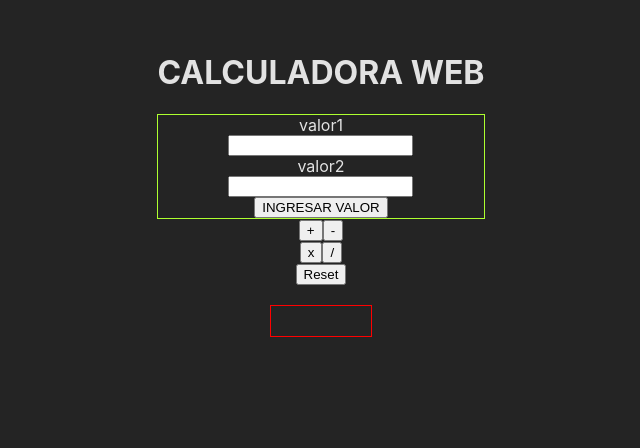
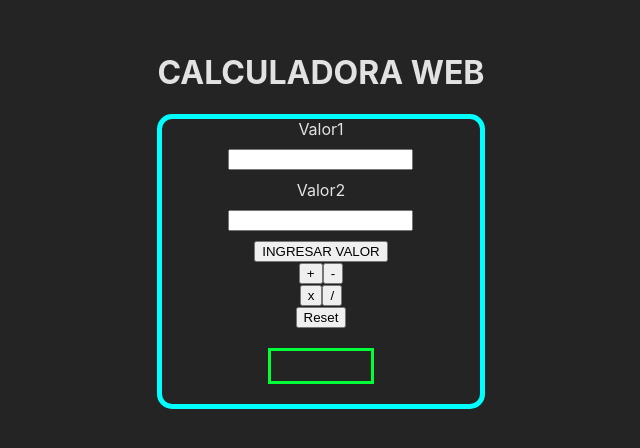
Before and after one commit to ELRODRY/calculadora-web-app, a React (Vite) app: page / in a window 1280 px wide. Shown: the top 448 px of the page, without its empty margins (319-959 px from the left). Built offline with nearby package versions, Linux system fonts and the light colour scheme.

Commit message:
cambios en estetica cambio en labael y refactorizacion de los inputs

```diff
--- a/src/App.css
+++ b/src/App.css
@@ -6,7 +6,6 @@
 }
 
 .calculadora {
-  border: 1px solid greenyellow;
   display: flex;
   align-items: center;
   flex-direction: column;
@@ -19,11 +18,16 @@
 
 .resultado {
   display: flex;
-  border: 1px solid red;
+  border: 3px solid rgb(0, 255, 55);
   height: 30px;
   width: 100px;
   justify-content: center;
   align-items: center;
+}
+
+.bordeExterior {
+  border: 5px solid #00ffff;
+  border-radius: 15px;
 }
 
 form {
@@ -31,3 +35,11 @@ form {
   align-items: center;
   flex-direction: column;
 }
+
+.inputValor1 {
+  margin: 10px;
+}
+
+.inputValor2 {
+  margin: 10px;
+}
--- a/src/App.jsx
+++ b/src/App.jsx
@@ -60,16 +60,25 @@ export default function App() {
     <>
       <h1>CALCULADORA WEB</h1>
 
+      <div className="bordeExterior">
+        <form className="calculadora" id="inputsForm" onSubmit={(e) => handleSubmit(e)}>
 
-      <form className="calculadora" id="inputsForm" onSubmit={(e) => handleSubmit(e)}>
-        <label htmlFor="valor1">valor1</label>
-        <input name="valor1" defaultValue={localStorage.getItem("valor1")} />
-        <label htmlFor="valor2">valor2</label>
+          <label htmlFor="valor1">Valor1</label>
           <input
+            className="inputValor1"
+            name="valor1"
+            id="valor1"
+            defaultValue={localStorage.getItem("valor1")}
+          />
+
+          <label htmlFor="valor2">Valor2</label>
+          <input
+            className="inputValor2"
             name="valor2"
-          type="valor2"
+            id="valor2"
             defaultValue={localStorage.getItem("valor2")}
           />
+
           <button type="submit">INGRESAR VALOR</button>
         </form>
         <div className="add-subtract">
@@ -84,6 +93,7 @@ export default function App() {
         <div className="contenedorResultado">
           <h2 className="resultado">{localStorage.getItem("result")}</h2>
         </div>
+      </div>
 
     </>
   );
```
Lines whose indentation alone changed are shown as unchanged.
